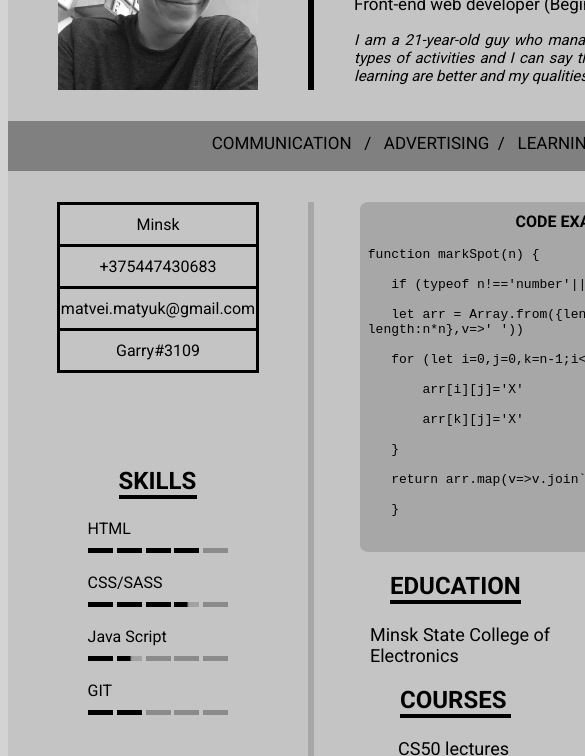
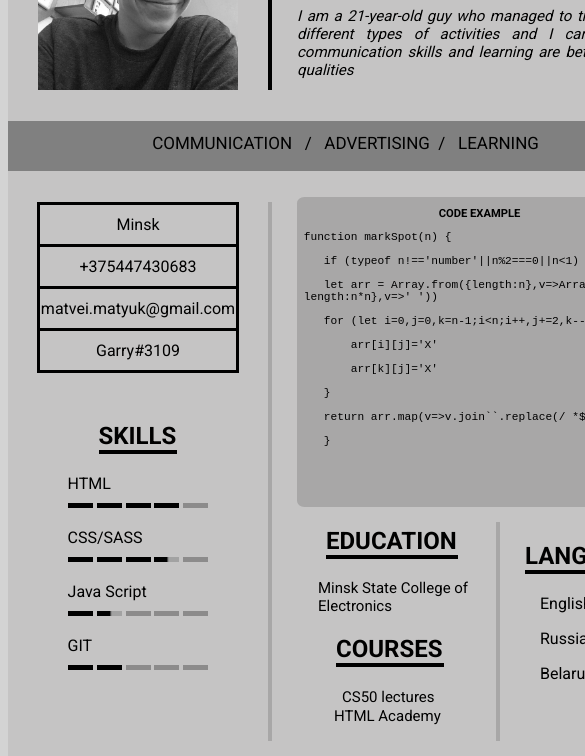
Before and after one commit to MatveiMatyuk/rsschool-cv, a plain HTML site: page index.html in a window 390 px wide. Shown: the part 141-897 px from the top of the page, 585 px wide, since content can reach past the window. Drawn offline with Linux system fonts and the light colour scheme.

Commit message:
docs: update file style.html

```diff
--- a/style.css
+++ b/style.css
@@ -245,3 +245,113 @@ footer {
     font-weight: 700;
     margin-top: -20px;
 }
+
+@media screen and (max-width: 675px) {
+
+    .CV-banner {
+        height:993px;
+        width:675px;
+    }
+
+    .first-line {
+        grid-template-columns: 260px 414px;
+    }
+
+    .about-me {
+        border-left: black 4px solid;
+    }
+
+    .about {
+        margin-left: 25px;
+    }
+
+    .name {
+        font-size: 30px;
+        margin-left: 25px;
+    }
+
+    .developer {
+        margin-left: 25px;
+    }
+
+    .second-line {
+        width: 675px;
+    }
+
+    .third-line {
+        grid-template-columns: 260px 414px;
+    }
+
+    .Code-example {
+        text-align: center;
+        text-transform: uppercase;
+        font-weight: 700;
+        padding-top: 10px;
+
+    }
+
+    .Code {
+        width: 365px;
+        height: 310px;
+        margin-left: 25px;
+        font-size: 11.2px;
+    }
+
+    .line {
+        border-left:rgb(168, 167, 167) 4px solid;
+    }
+
+    .Myskills {
+        margin-left: auto;
+        margin-right: auto;
+    }
+
+    .education-level {
+        grid-template-columns: 214px 200px;
+        border-left:rgb(168, 167, 167) 4px solid;
+
+    }
+
+    .educations {
+        margin-left: 8px ;
+        margin-right: 28px ;
+    }
+
+    .courses {
+        margin-left: 18px ;
+        margin-right: 42px ;
+    }
+
+    .MGKE {
+        margin-left: 0px;
+        font-size: 15px;
+    }
+
+    a {
+        font-size: 15px;
+    }
+
+    .cs50 {
+        margin-left: 24px;
+    }
+
+    .htmlacademy {
+        margin-left: 16px;
+
+    }
+
+    .language {
+        border-left: rgb(168, 167, 167) 4px solid;
+        margin-left: 10px;
+    }
+
+    .lang {
+       margin-left: 25px;
+       margin-right: 35px;
+
+    }
+
+    .otstup {
+        margin-left: 40px;
+    }
+}
```
